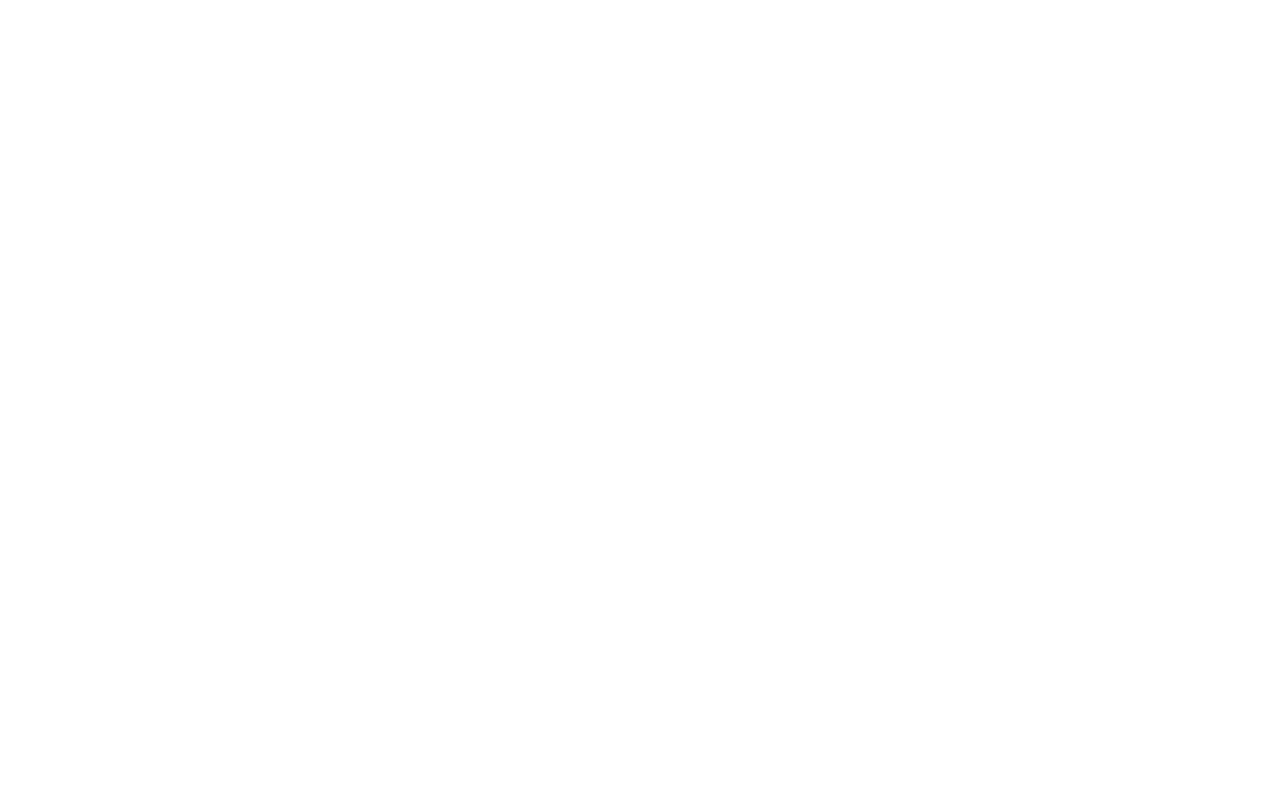
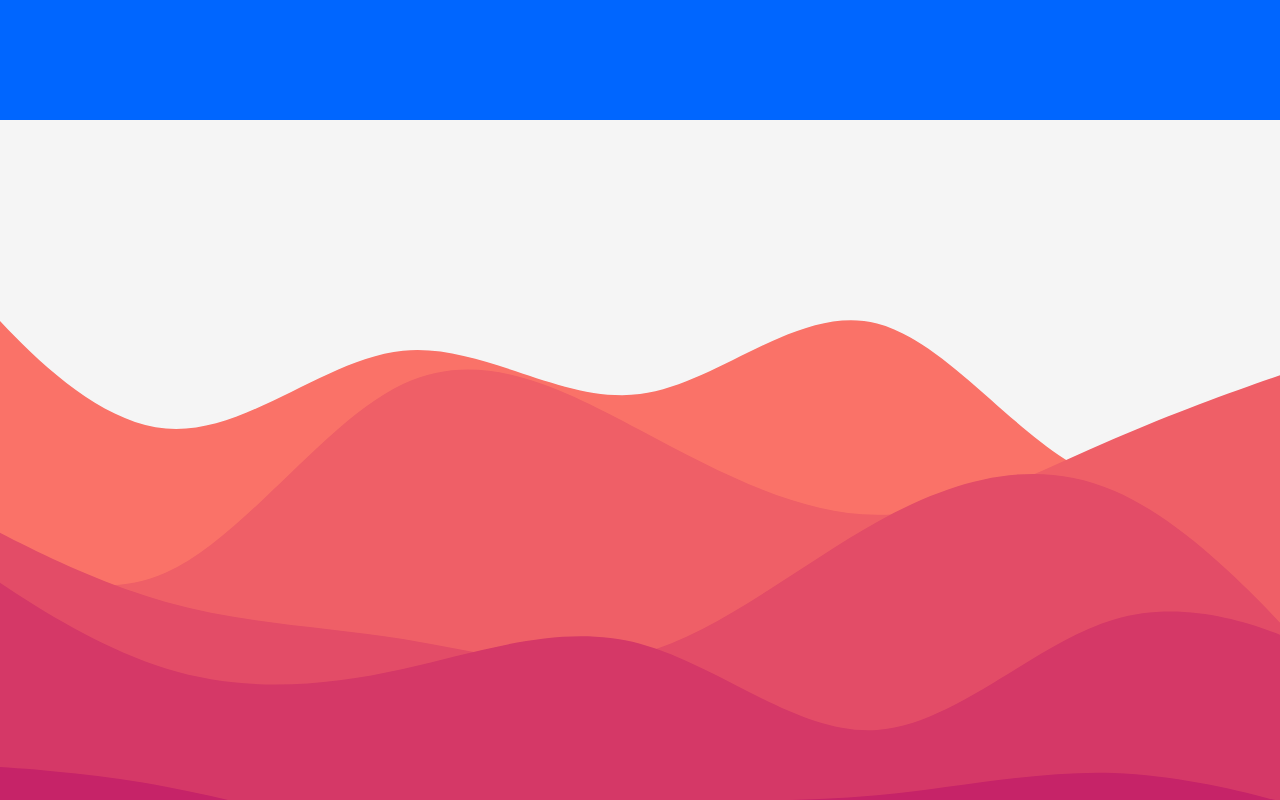
Before and after one commit to LucasFelipeTimoteo/paint-calculator, a React (Create React App) app: page / in a window 1280 px wide. Shown: the part 680-1480 px from the top of the page. Before the commit the page ends 800 px from the top, so only its background shows below. Built offline with nearby package versions, Linux system fonts and the light colour scheme.

Commit message:
feature: Create Home page structure

```diff
--- a/src/App.tsx
+++ b/src/App.tsx
@@ -1,10 +1,16 @@
+import { CssBaseline, ThemeProvider } from '@material-ui/core';
 import React from 'react';
+import Home from './pages/Home';
 import './styles/global/App.css';
+import { MUITheme } from './styles/global/MUITheme';
 
 function App() {
   return (
     <div className="App">
-      hello
+      <ThemeProvider theme={MUITheme}>
+        <CssBaseline />
+        <Home />
+      </ThemeProvider>
     </div>
   );
 }
--- a/src/pages/Home/index.tsx
+++ b/src/pages/Home/index.tsx
@@ -1,15 +1,12 @@
 import React from 'react'
-// import Footer from '../../components/Footer'
+import Footer from '../../components/Footer'
 import Hero from '../../components/Hero'
-// import Calculator from '../../components/Calculator'
 
 export default function Home() {
   return (
     <>
-    <Hero />
-      {/* <Hero />
-      <Calculator />
-      <Footer /> */}
+      <Hero />
+      <Footer />
     </>
   )
 }
```
